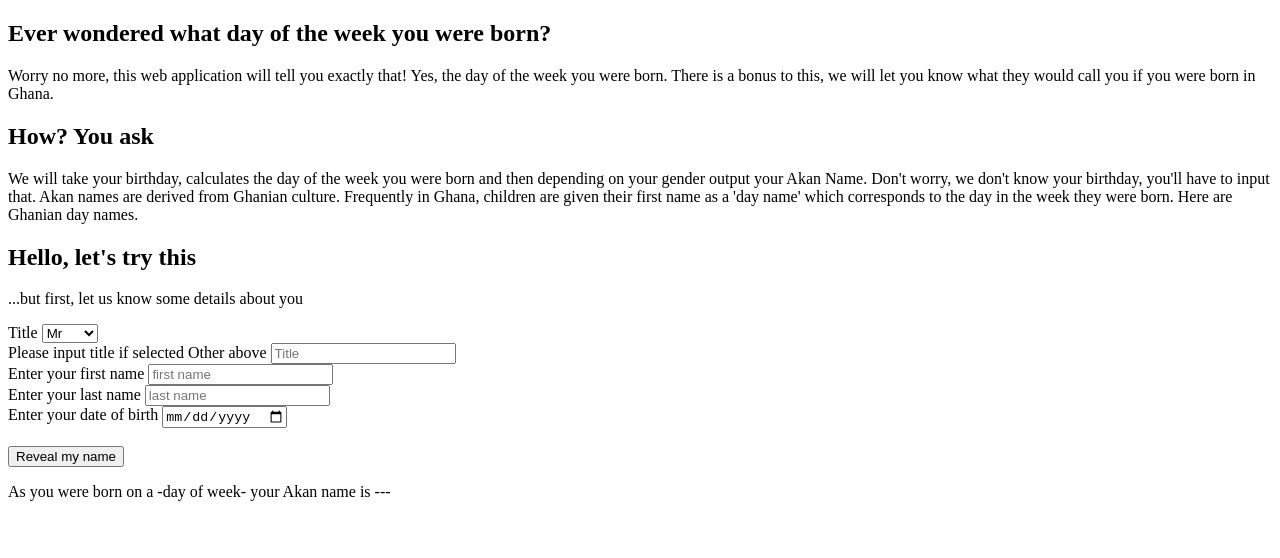
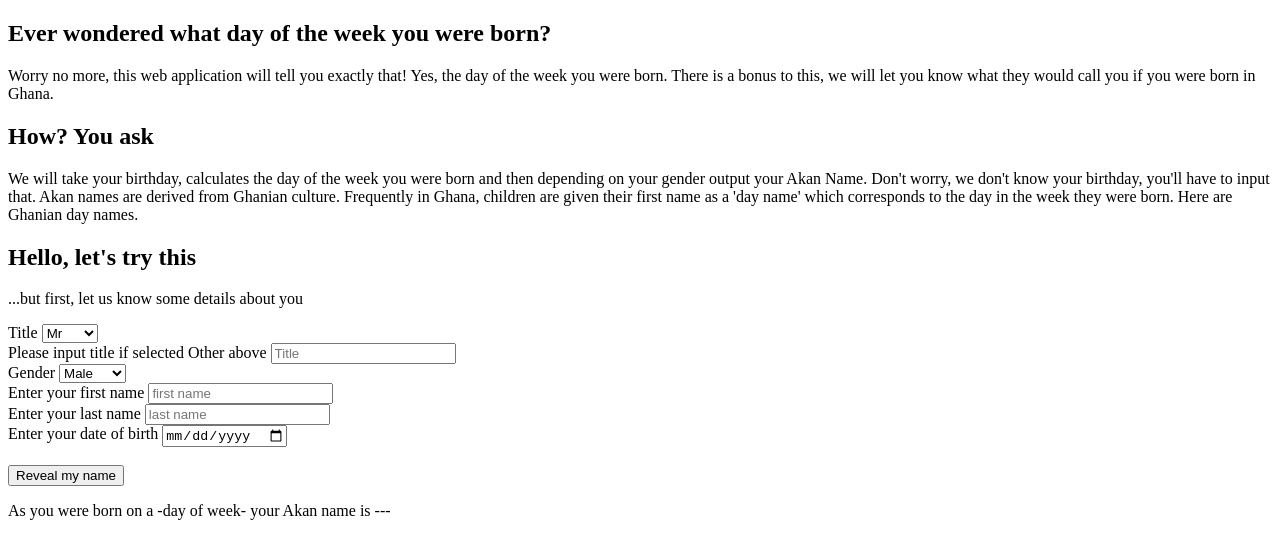
Before and after one commit to patwer/Week-2-IP-Birthday, a plain HTML site: page index.html in a window 1280 px wide. Drawn offline with Linux system fonts and the light colour scheme.

Commit message:
add gender field and response alert

```diff
--- a/index.html
+++ b/index.html
@@ -17,7 +17,7 @@
     <p>...but first, let us know some details about you</p>
     <!-- <form action="onclick="akan_name()"> -->
         <!-- <form onclick="day_of_week(document.getElementById('dobirth').value)"></form> -->
-         <form onclick="calendar_dates()">
+         <form>
     <!-- <form > -->
         <label for="Title">Title</label>
         <select name="Title" id="title">
@@ -32,6 +32,13 @@
           <label>Please input title if selected Other above</label>
           <input type="text" placeholder="Title" ></input><br>
 
+          <!-- Gender -->
+          <label for="gender">Gender</label>
+          <select name="gender" id="gender">
+              <option value="nale">Male</option>
+              <option value="female">Female</option>
+             </select>
+            <br>
           <!--Names-->
         <label>Enter your first name</label>
         <input type="text" placeholder="first name" id="fname" required ></input><br>
@@ -42,7 +49,7 @@
         <label>Enter your date of birth</label>
         <input type="date" id="dobirth" required></input><br><br>
        <!--click show to present Akan name, if fields empty prompt-->
-       <input type="submit" value="Reveal my name" >
+       <input type="submit" value="Reveal my name" onclick="calendar_dates()">
     </form>
 
 
```
